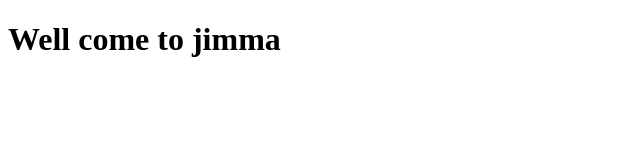
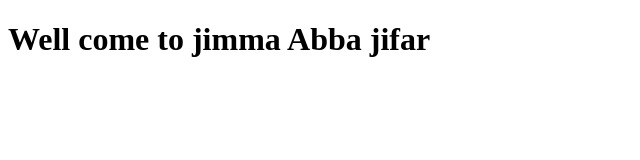
Before and after one commit to SaadZenu/myprjct-Evangadi, a plain HTML site: page index.html in a window 1280 px wide. Shown: the whole page, without its empty margins (0-640 px from the left). Drawn offline with Linux system fonts and the light colour scheme.

Commit message:
well come

```diff
--- a/index.html
+++ b/index.html
@@ -6,6 +6,6 @@
     <title>firt try</title>
 </head>
 <body>
-  <h1>Well come to jimma</h1>
+  <h1>Well come to jimma Abba jifar</h1>
 </body>
 </html>
```
